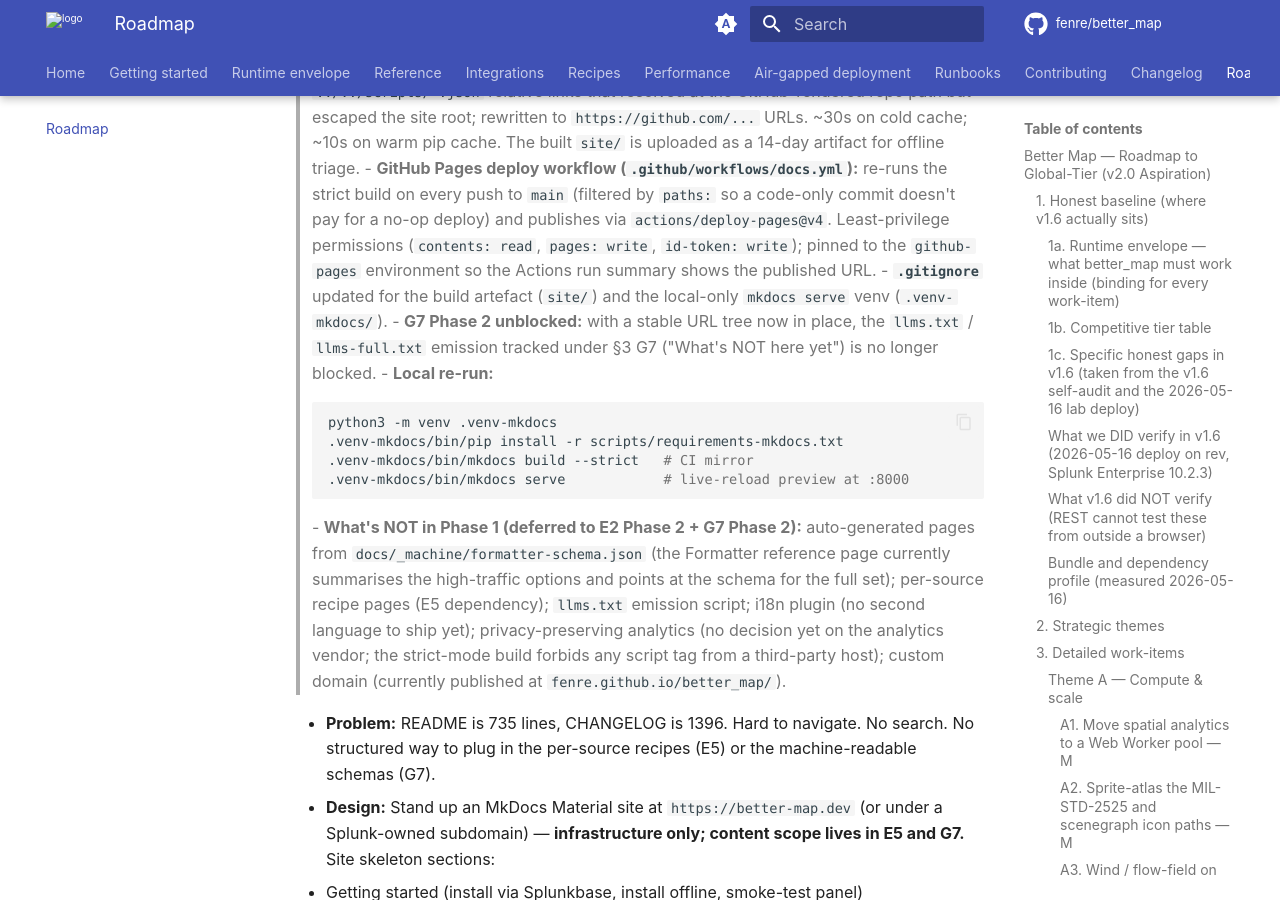
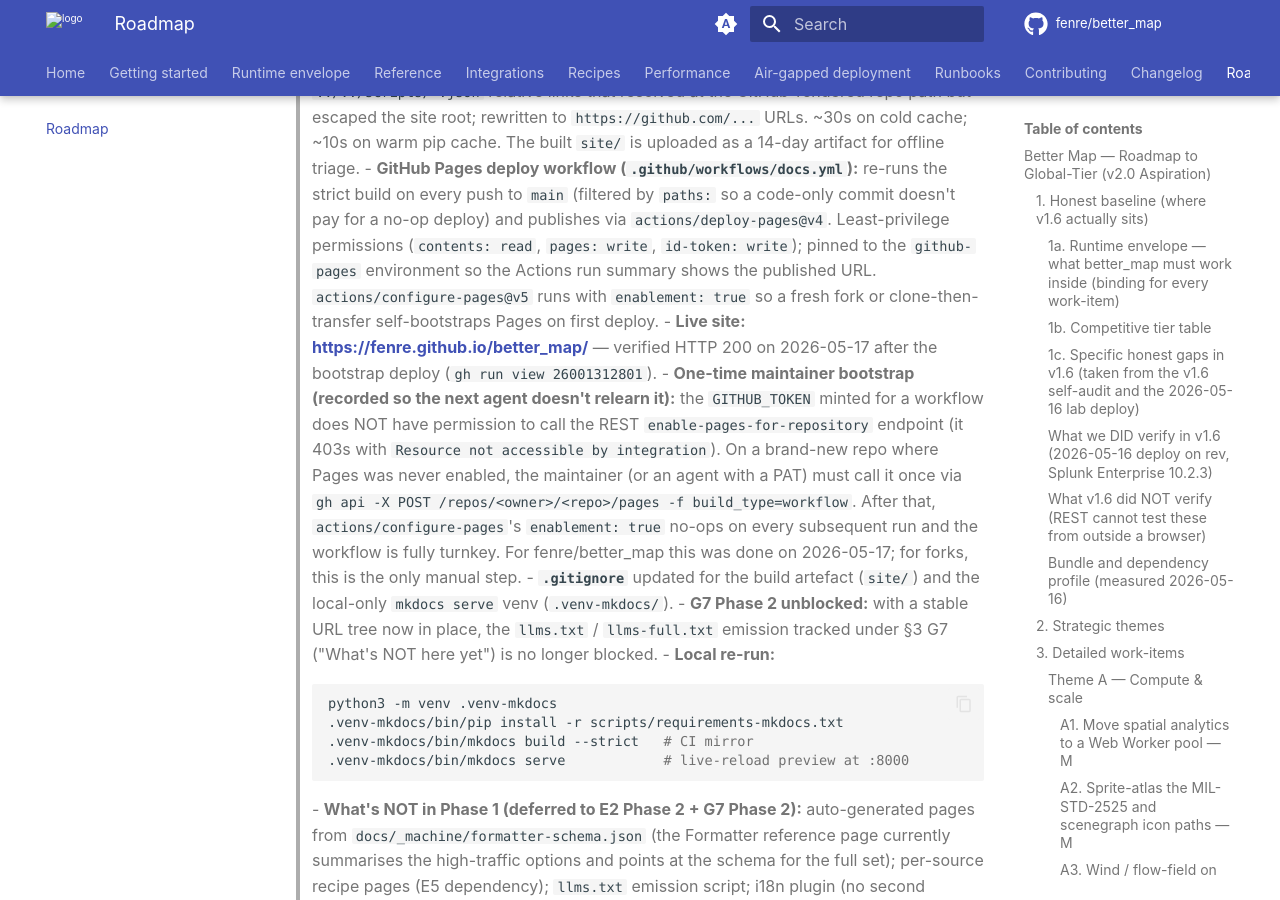
Before and after one commit to fenre/better_map, an MkDocs documentation site: the page built from docs/roadmap.md, in a window 1280 px wide and 900 px high, scrolled down 19325 px. Built offline with MkDocs 1.6.1 and Material for MkDocs 9.7.7, drawn with Linux system fonts in a browser that asks for light colours; comment, search, counter and statistics services are not loaded.

Commit message:
docs(e2): record live Pages URL + one-time bootstrap lesson
E2 Phase 1 went live on 2026-05-17 at
https://fenre.github.io/better_map/ (HTTP 200 confirmed against the
deploy workflow's `26001312801` run). Annotates the ROADMAP §3 E2
status block and `docs/_machine/agents.md` common-mistakes table
with:

1. The live URL (for the next agent triaging E2 work and for the
   §7e checkbox auditor).

2. The one-time maintainer step that has to happen on a brand-new
   repo before the `docs.yml` workflow can publish: a workflow's
   `GITHUB_TOKEN` does NOT have permission to call the REST
   `enable-pages-for-repository` endpoint (it 403s with
   "Resource not accessible by integration"), so the maintainer
   has to call

       gh api -X POST /repos/<owner>/<repo>/pages \
              -f build_type=workflow

   once with their own credentials. After that,
   `actions/configure-pages@v5` with `enablement: true` no-ops on
   every subsequent run and the deploy is fully turnkey.

   For fenre/better_map this was done on 2026-05-17; for forks,
   this is the only manual step.

No code change; CI + mkdocs strict build still green locally:

  $ .venv-mkdocs/bin/mkdocs build --strict   # PASS (~0.6s)

Co-authored-by: Cursor <cursoragent@cursor.com>

```diff
--- a/ROADMAP.md
+++ b/ROADMAP.md
@@ -378,6 +378,23 @@ Each item carries: a one-line problem statement, design notes (with concrete lib
 >   permissions (`contents: read`, `pages: write`, `id-token:
 >   write`); pinned to the `github-pages` environment so the
 >   Actions run summary shows the published URL.
+>   `actions/configure-pages@v5` runs with `enablement: true` so a
+>   fresh fork or clone-then-transfer self-bootstraps Pages on
+>   first deploy.
+> - **Live site:** **<https://fenre.github.io/better_map/>** —
+>   verified HTTP 200 on 2026-05-17 after the bootstrap deploy
+>   (`gh run view 26001312801`).
+> - **One-time maintainer bootstrap (recorded so the next agent
+>   doesn't relearn it):** the `GITHUB_TOKEN` minted for a workflow
+>   does NOT have permission to call the REST
+>   `enable-pages-for-repository` endpoint (it 403s with
+>   `Resource not accessible by integration`). On a brand-new repo
+>   where Pages was never enabled, the maintainer (or an agent with
+>   a PAT) must call it once via `gh api -X POST /repos/<owner>/<repo>/pages
+>   -f build_type=workflow`. After that, `actions/configure-pages`'s
+>   `enablement: true` no-ops on every subsequent run and the
+>   workflow is fully turnkey. For fenre/better_map this was done
+>   on 2026-05-17; for forks, this is the only manual step.
 > - **`.gitignore`** updated for the build artefact (`site/`) and
 >   the local-only `mkdocs serve` venv (`.venv-mkdocs/`).
 > - **G7 Phase 2 unblocked:** with a stable URL tree now in place,
```
Also changed, not shown: docs/_machine/agents.md (+1 -0 lines).
